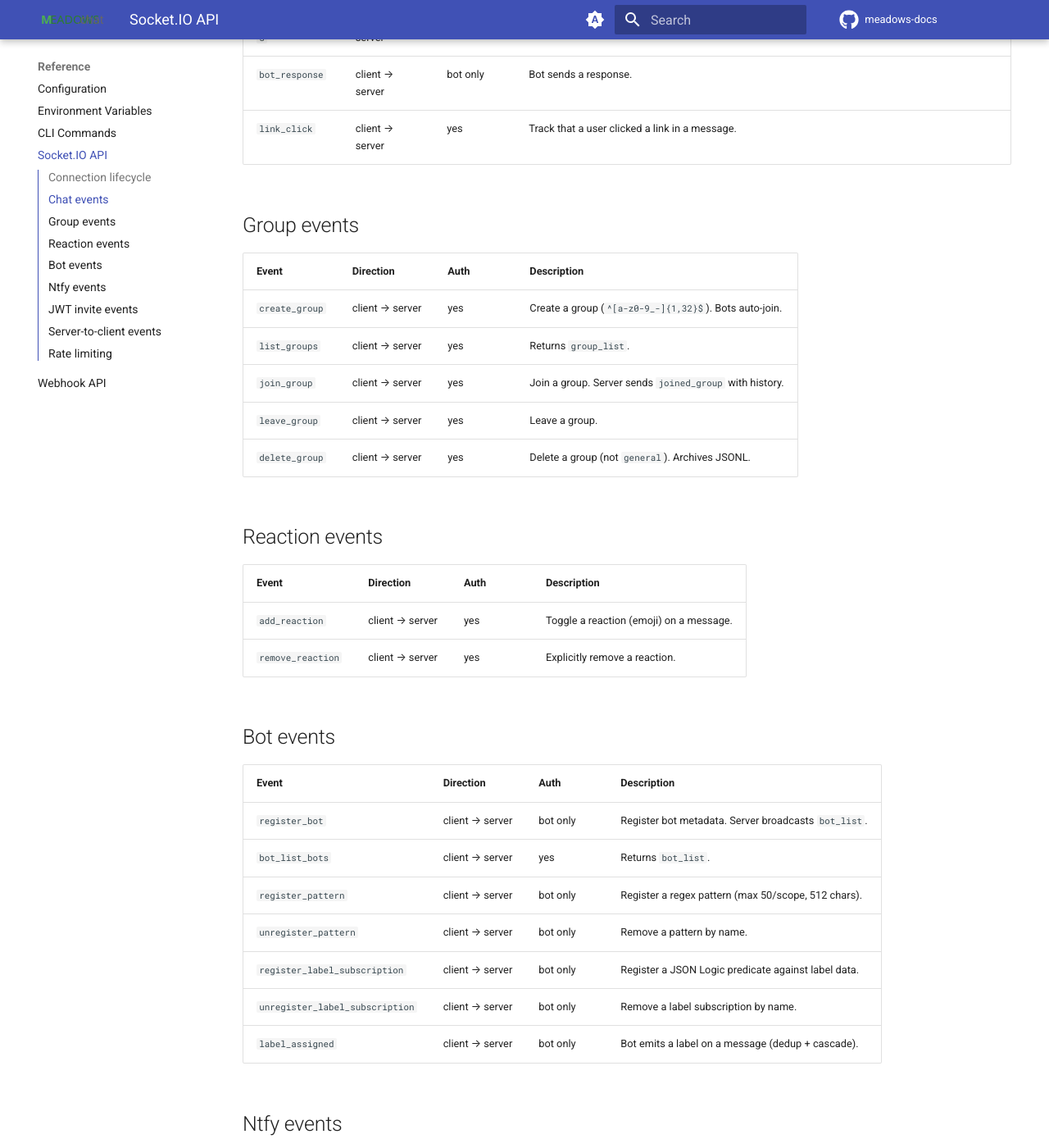
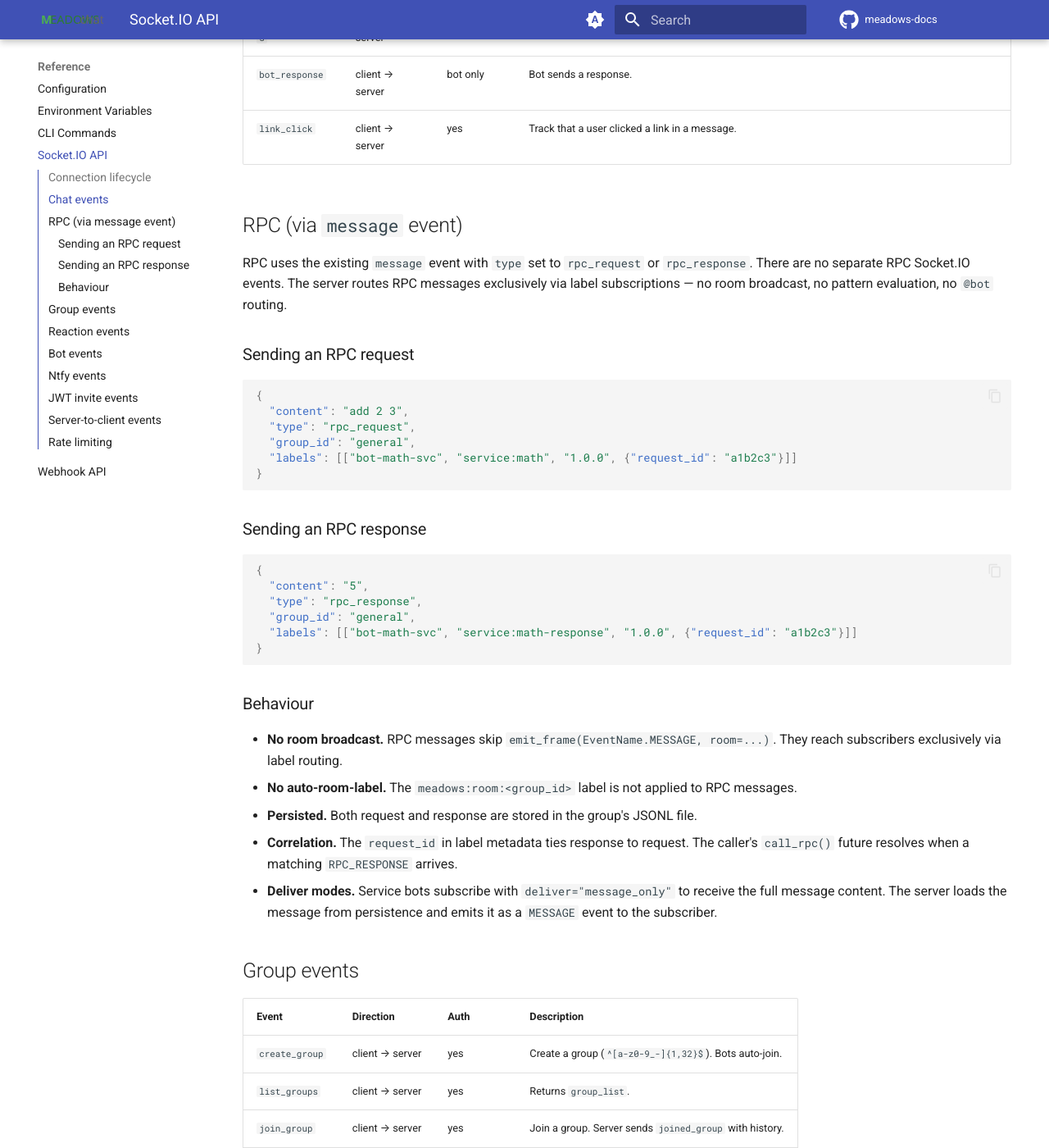
Before and after one commit to remcoboerma/meadows-docs, an MkDocs documentation site: the page built from docs/docs/reference/socketio-api.md, in a window 1280 px wide and 1400 px high, scrolled down 936 px. Shown: the whole window at 82% size. Built offline with MkDocs 1.6.1 and Material for MkDocs 9.7.7, drawn with Linux system fonts in a browser that asks for light colours; comment, search, counter and statistics services are not loaded.

Commit message:
docs: add RPC section to Socket.IO API reference
RPC uses the existing message event with type=rpc_request/rpc_response.
Documents: wire format, behaviour (no room broadcast, no auto-label,
persisted, correlation via request_id, deliver modes).

````diff
--- a/docs/docs/reference/socketio-api.md
+++ b/docs/docs/reference/socketio-api.md
@@ -25,6 +25,40 @@ All application events are on the **`/chat`** namespace. The client connects, em
 | `fetch_messages` | client → server | yes | Fetch specific messages by ID. |
 | `bot_response` | client → server | bot only | Bot sends a response. |
 | `link_click` | client → server | yes | Track that a user clicked a link in a message. |
+
+## RPC (via `message` event)
+
+RPC uses the existing `message` event with `type` set to `rpc_request` or `rpc_response`. There are no separate RPC Socket.IO events. The server routes RPC messages exclusively via label subscriptions — no room broadcast, no pattern evaluation, no `@bot` routing.
+
+### Sending an RPC request
+
+```json
+{
+  "content": "add 2 3",
+  "type": "rpc_request",
+  "group_id": "general",
+  "labels": [["bot-math-svc", "service:math", "1.0.0", {"request_id": "a1b2c3"}]]
+}
+```
+
+### Sending an RPC response
+
+```json
+{
+  "content": "5",
+  "type": "rpc_response",
+  "group_id": "general",
+  "labels": [["bot-math-svc", "service:math-response", "1.0.0", {"request_id": "a1b2c3"}]]
+}
+```
+
+### Behaviour
+
+- **No room broadcast.** RPC messages skip `emit_frame(EventName.MESSAGE, room=...)`. They reach subscribers exclusively via label routing.
+- **No auto-room-label.** The `meadows:room:<group_id>` label is not applied to RPC messages.
+- **Persisted.** Both request and response are stored in the group's JSONL file.
+- **Correlation.** The `request_id` in label metadata ties response to request. The caller's `call_rpc()` future resolves when a matching `RPC_RESPONSE` arrives.
+- **Deliver modes.** Service bots subscribe with `deliver="message_only"` to receive the full message content. The server loads the message from persistence and emits it as a `MESSAGE` event to the subscriber.
 
 ## Group events
 
````
